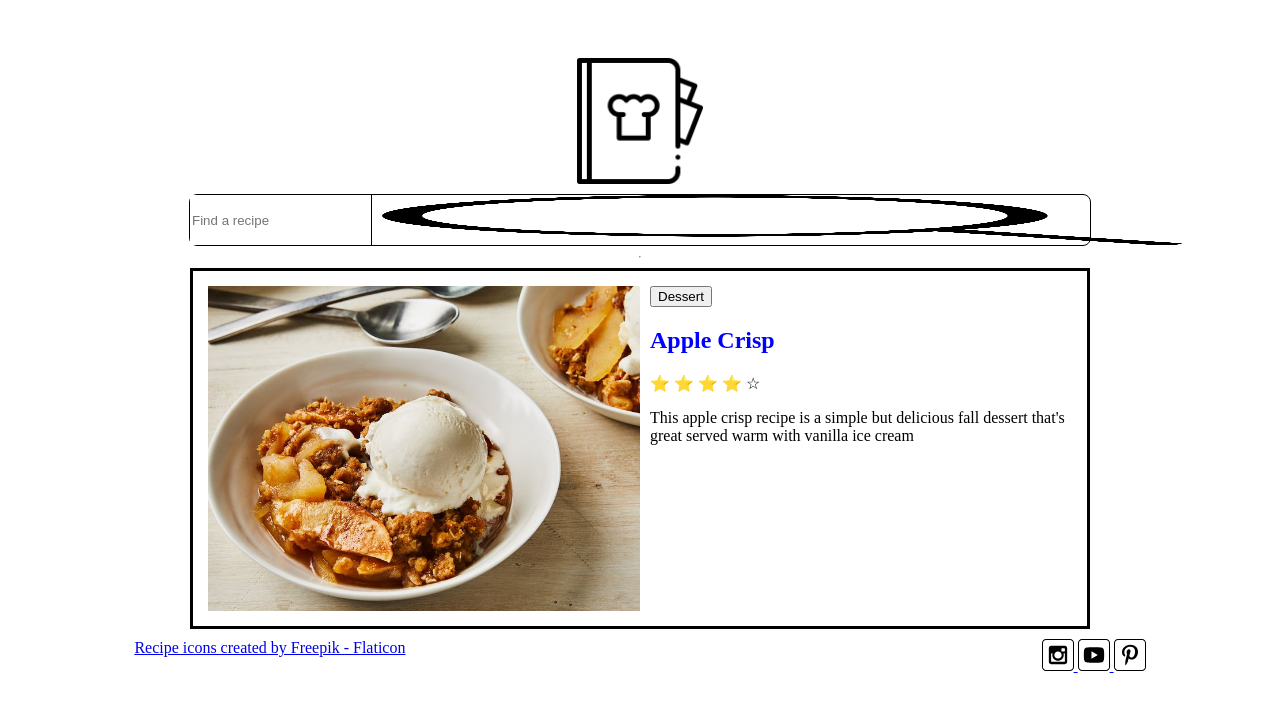
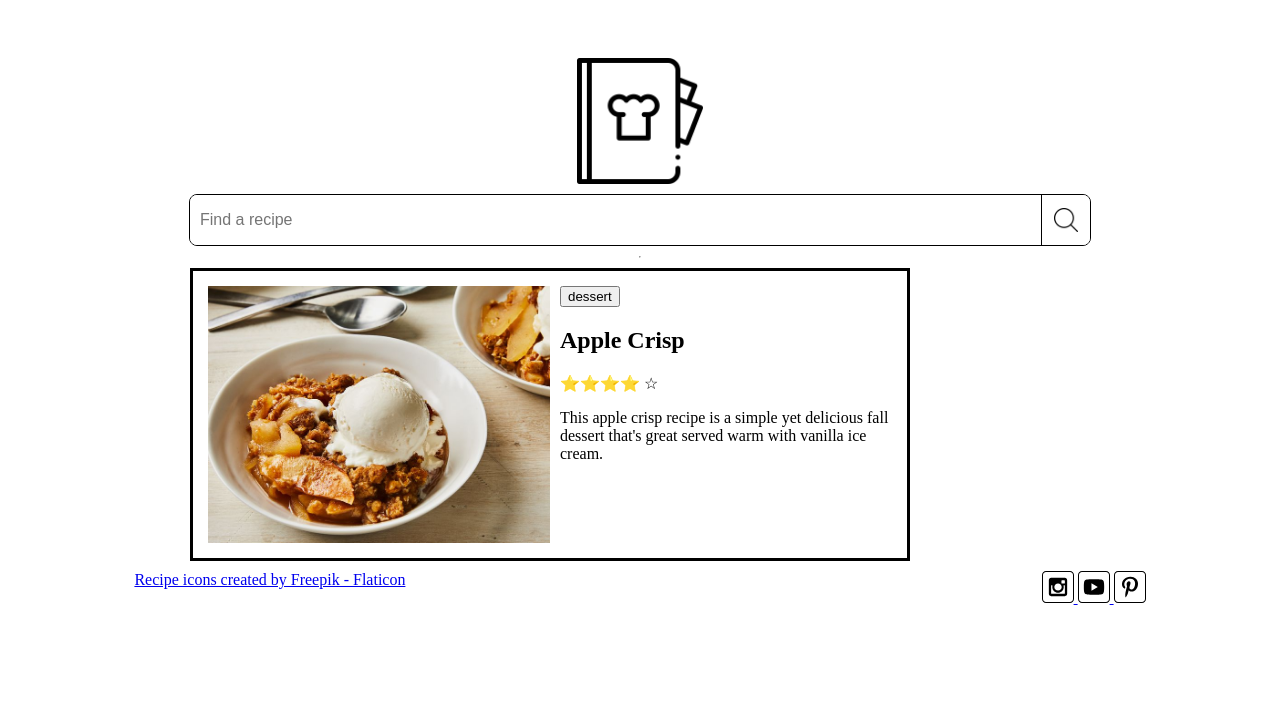
Before and after one commit to ebuhman/WDD131, a plain HTML site: page recipes/index.html in a window 1280 px wide. Drawn offline with Linux system fonts and the light colour scheme.

Commit message:
W10 prove

```diff
--- a/recipes/index.html
+++ b/recipes/index.html
@@ -25,6 +25,7 @@
     <link rel="apple-touch-icon" href="images/apple-touch-icon.png">
 
     <link rel="stylesheet" href="styles.css">
+    <script src="recipes.js" defer></script>
     <title>Recipe Review</title>
 </head>
 
@@ -44,20 +45,21 @@
             aria-label="Search for a recipe"
         >
 
+        <button id="search-button">
             <img
                 src="assets/search.png"
                 alt=""
                 aria-hidden="true"
             >
+        </button>
     </div>
 
     <hr>
 
-    <div class="recipe">
+    <div class="recipe-results">
         <!-- Add recipe image, name, stars, and description, which will be hidden on small screens -->
         <!-- Add aria labels at the end -->
-
-        <img
+            <!-- <img
         src="assets/apple-crisp.jpg"
         alt="Apple crisp served with vanilla ice cream"
     >
@@ -85,7 +87,7 @@
                 This apple crisp recipe is a simple but delicious fall dessert
                 that's great served warm with vanilla ice cream
             </p>
-        </div>
+        </div>      -->
     </div>
 </body>
 
--- /dev/null
+++ b/recipes/recipes.js
@@ -0,0 +1,347 @@
+
+const recipes = [
+    {
+        author: 'Provo High Culinary Students',
+        url: '',
+        isBasedOn: '',
+        cookTime: '30 Min',
+        datePublished: '2016-10-16',
+        tags: ['Waffles', 'Sweet Potato', 'Side'],
+        description: 'Savory waffles made with Sweet potato with a hint of Ginger',
+        image: './assets/sweet-potato-waffle-md.jpg',
+        recipeIngredient: [
+            '2 separated eggs',
+            '1/4 C Oil',
+            '1/4 tsp salt',
+            '1/4 tsp Cayenne pepper',
+            '3/4 C milk',
+            '1 Tbsp Brown Sugar',
+            '2 tsp Shredded Ginger',
+            '3/4 C Mashed Sweet Potatoes',
+            '1 Tbsp Minced Shallots',
+            '1 Tbsp Baking Powder',
+            '1 Tbsp Chives',
+            '1/4 C Cornmeal',
+            '1 C Flour'
+        ],
+        name: 'Sweet Potato Waffles',
+        prepTime: '30 Min',
+        recipeInstructions: [
+            'Add the egg yolks, oil, salt, cayenne, sugar, ginger, shallots, sweet potatoes (steam and mash before), and milk and mix well.',
+            'Next add the cornmeal, chives, and flour and baking powder',
+            'Whip the egg whites until stiff and fold in',
+            'Cook until golden brown in a waffle iron. Serve with butter and Wilted Greens or Honey.'
+        ],
+        recipeYield: '6 waffles',
+        rating: 4
+    },
+    {
+        author: 'Shane Thompson',
+        url: '',
+        isBasedOn: '',
+        cookTime: '20 min',
+        datePublished: '',
+        tags: ['Chicken', 'Entree'],
+        description:
+            'Delicious quick and easy creamy rice dish. The mustard, mushrooms, and lemon all blend together wonderfully',
+        image: './assets/escalopes-de-poulet-a-la-creme.webp',
+        recipeIngredient: [
+            '2 Chicken Tenders, Cubed',
+            '4 Mushrooms, Sliced',
+            '1/2 C Whipping Cream',
+            '1-2 Tbsp Stone Ground Mustard',
+            '1 tsp Lemon Juice',
+            'Salt and Pepper to taste',
+            '1 C Rice, uncooked',
+            '4-5 oz Fresh Green Beans'
+        ],
+        name: 'Escalope de Poulet a la Creme with steamed green beans (Chicken with Cream)',
+        prepTime: '10 min',
+        recipeInstructions: [
+            'Add 1 1/2 cups of water to a pan and bring to a boil.  Add the rice and reduce heat to low and simmer for 10-15 minutes or until all the moisture is gone.',
+            'Cube chicken then cook over medium high heat in a fry pan, add the mushrooms about halfway through. (10 minutes). ',
+            'Pour in cream, mustard and salt and pepper.  Stir.  On medium heat, simmer until it thickens (5 minutes)',
+            'While preparing sauce: wash the beans, then trim the ends and snap (or cut) into 2in lengths.  In a sauce pan with a colander add about 1 cup water and steam the beans (10-15 minutes)',
+            'Serve sauce over rice, with the Green beans on the side.'
+        ],
+        recipeYield: '3 servings',
+        rating: 4.5
+    },
+    {
+        author: 'Shane Thompson',
+        url: '',
+        isBasedOn: '',
+        cookTime: '30 min',
+        datePublished: '2018-09-19',
+        tags: ['Potatoes', 'side'],
+        description:
+            'Easy and delicious oven roasted potatoes that go great with almost anything.',
+        image: './assets/roasted-potatoes.webp',
+        recipeIngredient: [
+            '3-4 Medium Potatoes',
+            '1 Tbsp Olive oil',
+            '2 tsp Italian Seasoning',
+            '1/2 tsp Salt',
+            '1/2 tsp Ground Black Pepper',
+            '1-2 tsp Hot Sauce (optional)'
+        ],
+        name: 'Oven Roasted potato slices',
+        prepTime: '10 min',
+        recipeInstructions: [
+            'Preheat oven to 400 deg F',
+            'Wash and thinly slice the potatoes (I usually slice the potato in half lengthwise, then thinly slice the halves, again lengthwise)',
+            'Mix together the oil, salt, pepper, Italian seasoning, and hot sauce.',
+            'Toss the potatoes in the spice mixture to evenly coat then spead over a baking sheet',
+            'Bake for 30 min or until the desired level of crispyness is achieved.'
+        ],
+        recipeYield: '',
+        rating: 4
+    },
+    {
+        author: 'Shane Thompson',
+        url: '',
+        isBasedOn: '',
+        cookTime: '20 min',
+        datePublished: '2018-09-19',
+        tags: ['Southwest', 'entree'],
+        description:
+            'Black beans and tomatoes served over a bed of rice. Top with cheese and scoop up with tortilla chips for maximum enjoyment.',
+        image: './assets/black-beans-and-rice.jpg',
+        recipeIngredient: [
+            '1 Medium Onion, diced',
+            '2 Cloves Garlic, minced',
+            '1 Tbsp Olive oil',
+            '1 Can Black Beans (15oz)',
+            '1 Can Diced Tomatoes (15oz)',
+            '1/8 tsp Cayenne Pepper (optional)',
+            '2 C Brown Rice (uncooked)',
+            'Grated Cheese',
+            'Tortilla Chips'
+        ],
+        name: 'Black Beans and Rice',
+        prepTime: '10 min',
+        recipeInstructions: [
+            'Add 4 cups water to a saucepan and bring to a boil. Add Rice, stir, cover, and reduce heat to low. Cook until moisture is gone. (20-30 minutes)',
+            'In another saucepan heat the oil and add the diced onion and garlic. Cook until tender.',
+            'Stir in the drained Black beans, Undrained tomatoes, and Cayenne.',
+            'Bring to a boil, then reduce heat and simmer uncovered for 15 min.',
+            'Serve over rice, topped with grated cheese and Tortilla chips.'
+        ],
+        recipeYield: '4 servings',
+        rating: 3
+    },
+    {
+        author: 'Shane Thompson',
+        url: '',
+        isBasedOn: '',
+        cookTime: '30 min',
+        datePublished: '2018-09-19',
+        tags: ['chicken', 'entree', 'Indian'],
+        description:
+            'Quick and easy Chicken curry recipe made with easy to find ingredients.',
+        image: './assets/chicken-curry.webp',
+        recipeIngredient: [
+            '4 Slices Bacon',
+            '1 clove Garlic',
+            '2 Tbsp Flour',
+            '1 C water',
+            '1 C Milk',
+            '3 Tbsp Tomato Paste',
+            '1/2 C Apple Sauce',
+            '3-4 tsp Curry Powder',
+            '2 tsp Chicken Bouillion',
+            '3/4 C Sour Cream',
+            '1-2 C Chicken, cubed',
+            '2 C Rice, uncooked'
+        ],
+        name: 'Chicken Curry',
+        prepTime: '10 min',
+        recipeInstructions: [
+            'Add 3 cups water to a saucepan and bring to a boil. Add Rice, stir, cover, and reduce heat to low. Cook until moisture is gone. (15-20 minutes)',
+            'Cook bacon until crisp, drain reserving 1 Tbsp of bacon drippings, crumble bacon and set aside.',
+            'Cook Chicken and Cube.',
+            'Blend flour into bacon drippings then stir in the milk until the flour is well mixed. Stir in water, applesauce, tomato paste, curry, and bullion, and garlic.',
+            'Bring to a boil, then reduce heat and simmer until rice is done.',
+            'Before serving add crumbled bacon, chicken and stir in sour cream. Serve over rice.',
+            'Can add condiments if desired: fried potatoes, raisins, toasted coconut, chutney, diced peppers, almonds, cashews.'
+        ],
+        recipeYield: '5 servings',
+        rating: 5
+    },
+    {
+        author: 'Shane Thompson',
+        url: '',
+        isBasedOn: '',
+        cookTime: '11 min',
+        datePublished: '2018-09-19',
+        tags: ['dessert'],
+        description: 'Delicious soft chocolate chip cookies with coconut.',
+        image: './assets/chocolate-chip-cookies.jpg',
+        recipeIngredient: [
+            '1 Lb butter, softened',
+            '1 C white sugar',
+            '3 Eggs',
+            '1 1/2 C Brown sugar',
+            '1 tsp Baking soda',
+            '1 tsp Vanilla extract',
+            '1/4 tsp Salt',
+            '5 C Flour (We like mixing 2 cups whole wheat with 3 cups white)',
+            '2 C Chocolate Chips',
+            '1 C Shredded Coconut'
+        ],
+        name: 'Chocolate Chip Cookies',
+        prepTime: '15 min',
+        recipeInstructions: [
+            'Preheat oven to 350F.',
+            'Cream butter, white sugar, and eggs together.',
+            'Add brown sugar, salt, baking soda, and vanilla. Mix well.',
+            'Add flour, chocolate chips, and coconut. Mix well.',
+            'Place on baking sheet in rows of 1-1.5 inch balls of dough.',
+            'Bake for 11-12 minutes.'
+        ],
+        recipeYield: '8 dozen',
+        rating: 5
+    },
+    {
+        author: 'Ester Kocht',
+        url: 'https://www.esterkocht.com/german-gooseberry-cake-with-vanilla-cream-and-crumble/',
+        isBasedOn: '',
+        cookTime: '45min',
+        datePublished: '2023-10-10',
+        tags: ['dessert', 'German'],
+        description:
+            "This gooseberry cake with crumble is easy to follow, a bit tart and not too sweet. Made up of a cake base, filled with fresh gooseberries and vanilla cream and finished off with crumble that's flavored with vanilla. A must have recipe for gooseberry lovers!!",
+        image: './assets/german-gooseberry-cake.jpg',
+        recipeIngredient: [
+            'For the Cake Base:',
+            '180 g (1 ½ cups/ 6.3 oz) plain flour',
+            '2 medium eggs',
+            '100 g (3 ½ oz) butter soft',
+            '2 teaspoons vanilla sugar',
+            '60 g (about 1/3 cup/ 2.1 oz) sugar',
+            '2 ½ teaspoons baking powder',
+            'For the Vanilla Cream:',
+            '250 ml (1 cup/ 8 ½ fl. oz) milk',
+            '40 (⅓ cup/ 1.4 oz) corn flour cornstarch',
+            '2 tablespoons sugar',
+            '1 tablespoon vanilla sugar',
+            '200 g (7.1 oz) sour cream',
+            'For the struesel (crumble):',
+            '250 g (2 cups + 1 tablespoon/ 8.8 oz) plain flour (all purpose flour)',
+            '2 tablespoons vanilla sugar',
+            '175 g (about ¾ cup/ 6.2 oz) butter soft',
+            '100 g (½ cup/ 3 ½ oz) sugar',
+            'You will also need:',
+            '550 g (1.2 lbs) gooseberries washed and stems and brown appendage removed OR',
+            '550 g (1.2 lbs) raspberries'
+        ],
+        name: 'Gooseberry cake with vanilla cream and crumble',
+        prepTime: '30 min',
+        recipeInstructions: [
+            'Combine the flour, butter, sugar and eggs in a bowl and beat with a whisk until you have a smooth dough. Transfer the batter to a 26 cm(10 inch) spring-form (or cake tin with removable base) lined with a parchment paper at the bottom and greased on the side. Smooth with a spoon or spatula and set aside.',
+            "In the same bowl that you've used to make the cake base combine sugar, butter and flour. Using your hands mix all the ingredients together until small crumbles start to form. Set aside as well. Then preheat the oven to 180 ° C (356 °F), with both top and bottom heat.",
+            'Now in a small pot combine milk, sugar and cornstarch (corn flour). Keep stirring constantly until it starts to bubble and has thickened. Remove from the heat and let cool for 2 to 3 minutes. In the meantime scatter gooseberries over the base. Add sour cream to the cream that you previously made and whisk. Spread the vanilla cream on top of the gooseberries and sprinkle the crumble evenly over the top and bake for 45 minutes or until the crumbles are lightly golden brown. Remove from the oven and let cool for few minutes. Serve it with whipped cream and enjoy!'
+        ],
+        recipeYield: '12 servings',
+        rating: 5
+    },
+    {
+        author: 'AllRecipes',
+        url: 'https://www.allrecipes.com/recipe/12409/apple-crisp-ii/',
+        isBasedOn: '',
+        cookTime: '45min',
+        datePublished: '2023-10-10',
+        tags: ['dessert'],
+        description:
+            "This apple crisp recipe is a simple yet delicious fall dessert that's great served warm with vanilla ice cream.",
+        image: './assets/apple-crisp.jpg',
+        recipeIngredient: [
+            '10 C apples, cored and sliced',
+            '1 C white sugar',
+            '1 Tbsp white flour',
+            '1 tsp ground cinnamon',
+            '3 Tbsp water',
+            '1 C rolled oats',
+            '1 C Flour',
+            '1 C Brown sugar',
+            '1/4 tsp baking powder',
+            '1/4 tsp baking soda',
+            '1/2 C butter, melted'
+        ],
+        name: 'Apple Crisp',
+        prepTime: '30 min',
+        recipeInstructions: [
+            'Preheat the oven to 350 degrees F (175 degrees C).',
+            'Place sliced apples in a 9x13-inch baking dish. Mix white sugar, 1 tablespoon flour, and cinnamon together; sprinkle over apples. Pour water evenly over apples.',
+            'Combine oats, 1 cup flour, brown sugar, baking powder, and baking soda in a large bowl. Add melted butter and mix with a fork until crumbly; sprinkle evenly over apple mixture.',
+            'Bake in the preheated oven until top is golden brown and apples are bubbling around the edges, about 45 minutes.'
+        ],
+        recipeYield: '12 servings',
+        rating: 4
+    }
+]
+
+// Get dom elements to set with filter
+
+// Value to filter by
+const searchButton = document.querySelector('#search-button');
+const searchBar = document.querySelector('#searchbar');
+const recipeResults = document.querySelector('.recipe-results');
+
+searchButton.addEventListener("click", () => {
+    const searchValue = searchBar.value.toLowerCase();
+
+    const filteredRecipes = recipes.filter(recipe => {
+        return recipe.name.toLowerCase().includes(searchValue);
+    });
+
+    const sortedRecipes = filteredRecipes.sort((a, b) => {
+        return b.rating - a.rating;
+    });
+
+    recipeResults.innerHTML = "";
+
+    if (sortedRecipes.length > 0) {
+        sortedRecipes.forEach(searchedRecipe => {
+            const recipe = searchedRecipe;
+
+            const recipeHTML = `
+                <div class="recipe">
+                    <img
+                        src="${recipe.image}"
+                        alt="${recipe.name}"
+                    >
+
+                    <div class="metadata">
+                        <button aria-label="Recipe category: ${recipe.tags[0]}">
+                            ${recipe.tags[0]}
+                        </button>
+
+                        <h2>${recipe.name}</h2>
+
+                        <span
+                            class="rating"
+                            role="img"
+                            aria-label="Rating: ${recipe.rating} out of 5 stars"
+                        >
+                            ${"⭐".repeat(Math.floor(recipe.rating))}
+                            ${"☆".repeat(5 - Math.floor(recipe.rating))}
+                        </span>
+
+                        <p>
+                            ${recipe.description}
+                        </p>
+                    </div>
+                </div>
+            `;
+
+            recipeResults.innerHTML += recipeHTML;
+        });
+    } else {
+        recipeResults.innerHTML = "<p>No recipe found.</p>";
+    }
+});
+
+searchBar.value = "Apple Crisp";
+searchButton.click();
+searchBar.value = "";
--- a/recipes/styles.css
+++ b/recipes/styles.css
@@ -14,24 +14,39 @@ body {
 .search {
     width: 80%;
     max-width: 900px;
+    height: 50px;
+    max-height: 100px;
 
     display: flex;
     border: 1px solid black;
     border-radius: 8px;
-    height: 50px;
-    max-height: 100px;
-}
-
-.search img {
-    width: auto;
-    height: auto;
-    margin-left: auto;
-    padding-left: 10px;
-    border-left: 1px solid black;
+    overflow: hidden;
 }
 
 .search input {
     flex: 1;
+    border: none;
+    padding: 0 10px;
+    font-size: 1rem;
+}
+
+.search button {
+    display: flex;
+    align-items: center;
+    justify-content: center;
+    height: 100%;
+    padding: 0 12px;
+    border: none;
+    border-left: 1px solid black;
+    background: white;
+    cursor: pointer;
+}
+
+.search button img {
+    width: 24px;
+    height: 24px;
+    margin: 0;
+    padding: 0;
     border: none;
 }
 
```
Also changed, not shown: recipes/assets/black-beans-and-rice.jpg (added), recipes/assets/chicken-curry.webp (added), recipes/assets/chocolate-chip-cookies.jpg (added), recipes/assets/escalopes-de-poulet-a-la-creme.webp (added), recipes/assets/german-gooseberry-cake.jpg (added), recipes/assets/roasted-potatoes.webp (added), recipes/assets/sweet-potato-waffle-md.jpg (added). Lines whose indentation alone changed are shown as unchanged.
